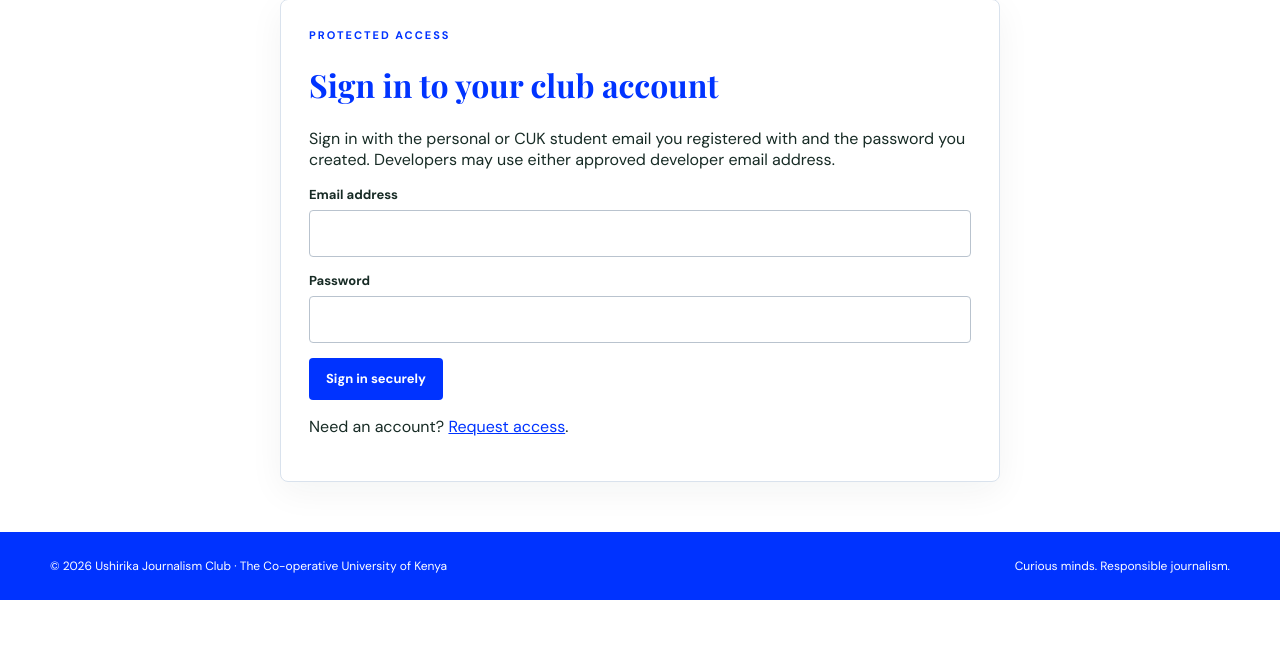
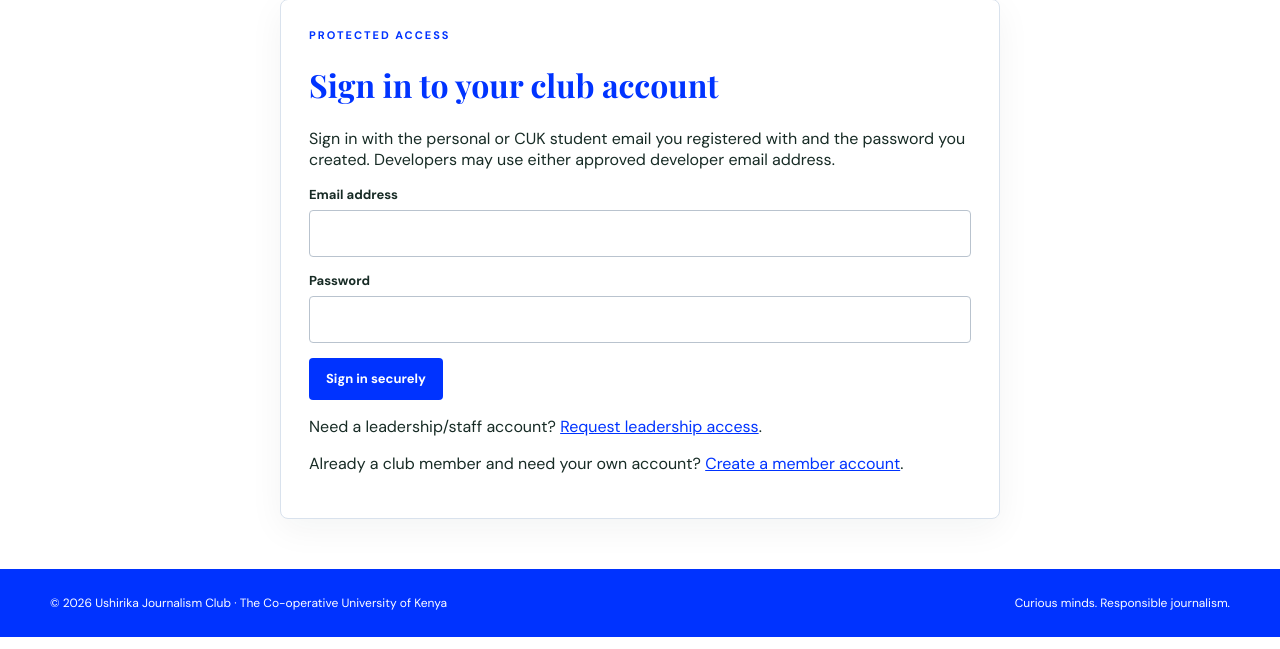
Before and after one commit to johnnychess43/ushirika-journalism-club, a Flask app: page /login in a window 1280 px wide. Shown: the part 151-800 px from the top of the page. Run offline with Flask 3, Linux system fonts and the light colour scheme; some libraries are stand-ins or nearby versions.

Commit message:
Add member account access link to sign-in

```diff
--- a/templates/login.html
+++ b/templates/login.html
@@ -1,2 +1,2 @@
 {% extends "base.html" %}{% block title %}Sign in | Ushirika{% endblock %}{% block content %}
-<div class="form-card"><div class="eyebrow">Protected access</div><h1>Sign in to your club account</h1><p>Sign in with the personal or CUK student email you registered with and the password you created. Developers may use either approved developer email address.</p><form method="post"><input type="hidden" name="csrf_token" value="{{ csrf_token() }}"><div class="field"><label for="email">Email address</label><input id="email" type="email" name="email" autocomplete="username" required></div><div class="field"><label for="password">Password</label><input id="password" type="password" name="password" autocomplete="current-password" required></div><button class="btn blue" type="submit">Sign in securely</button></form><p>Need an account? <a href="{{ url_for('register') }}" style="color:var(--blue);text-decoration:underline">Request access</a>.</p></div>{% endblock %}
+<div class="form-card"><div class="eyebrow">Protected access</div><h1>Sign in to your club account</h1><p>Sign in with the personal or CUK student email you registered with and the password you created. Developers may use either approved developer email address.</p><form method="post"><input type="hidden" name="csrf_token" value="{{ csrf_token() }}"><div class="field"><label for="email">Email address</label><input id="email" type="email" name="email" autocomplete="username" required></div><div class="field"><label for="password">Password</label><input id="password" type="password" name="password" autocomplete="current-password" required></div><button class="btn blue" type="submit">Sign in securely</button></form><p>Need a leadership/staff account? <a href="{{ url_for('register') }}" style="color:var(--blue);text-decoration:underline">Request leadership access</a>.</p><p>Already a club member and need your own account? <a href="{{ url_for('member_account') }}" style="color:var(--blue);text-decoration:underline">Create a member account</a>.</p></div>{% endblock %}
```
